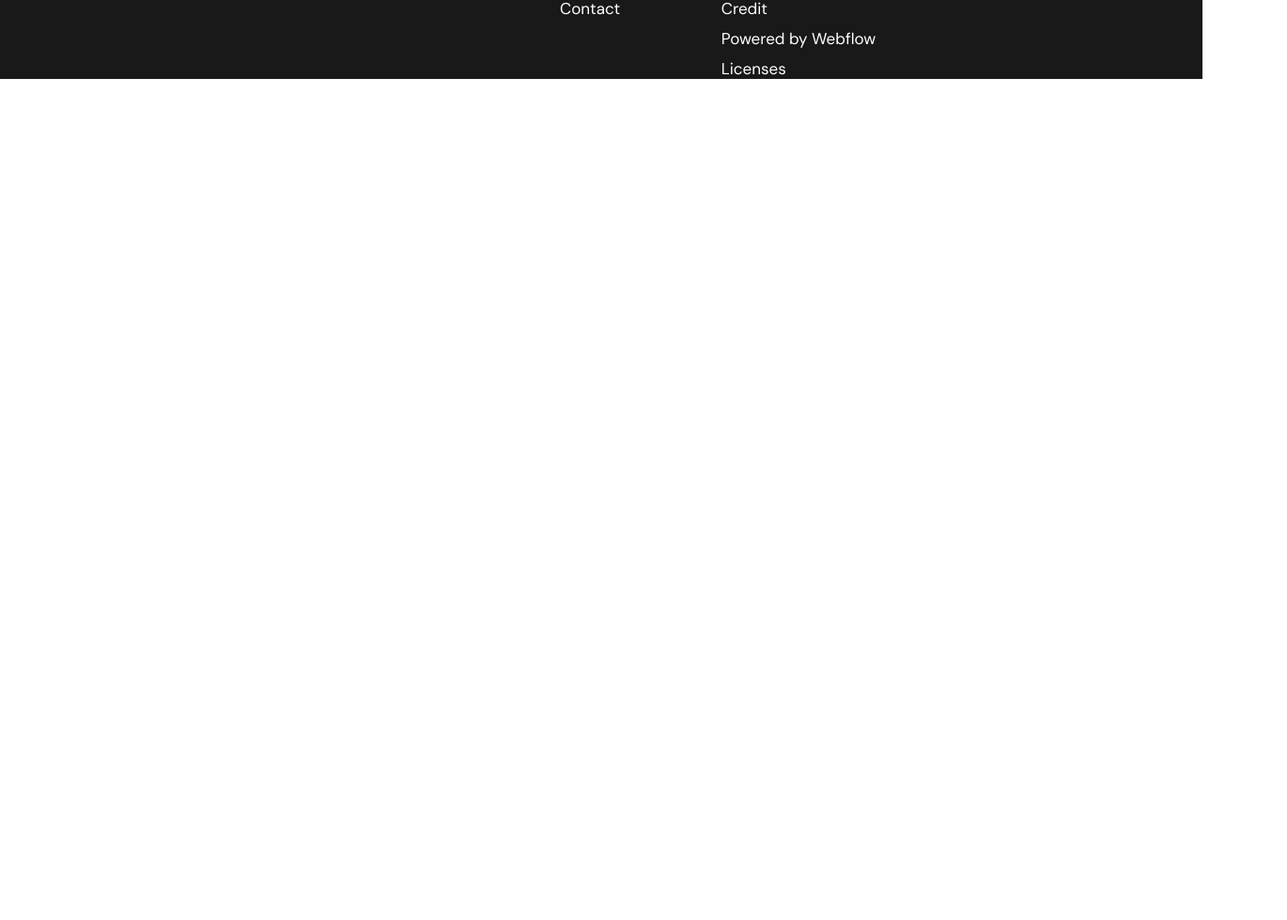
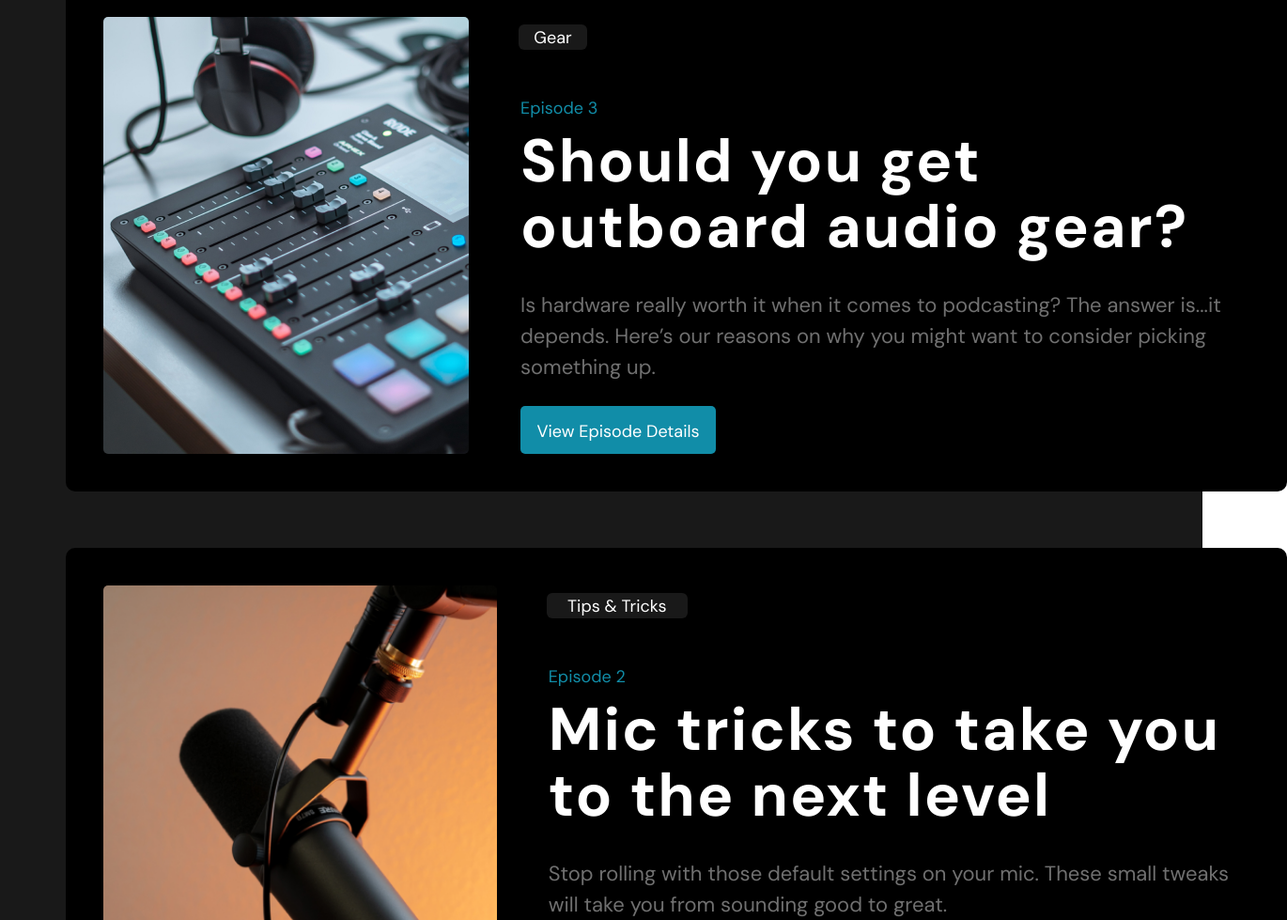
Before and after one commit to zakirovn/Castaway, a plain HTML site: page index.html in a window 1280 px wide. Shown: the part 1395-2374 px from the top of the page at 94% size, 1370 px wide, since content can reach past the window. Before the commit the page ends 1479 px from the top, so only its background shows below. Drawn offline with Linux system fonts and the light colour scheme.

Commit message:
complate Castway site

```diff
--- a/css/style.css
+++ b/css/style.css
@@ -19,6 +19,7 @@
   --beli-color: #ffffff;
   --dark-color: #191919;
   --air-color: #118da8;
+  --darktoo-color: #000;
 }
 
 *,
@@ -188,6 +189,96 @@ body {
   color: var(--beli-color);
 }
 
+/* INFO */
+
+.info {
+}
+.info-container {
+}
+.container {
+}
+.info-list {
+  padding-top: 66px;
+  padding-left: 20px;
+}
+.info-item {
+  margin-top: 60px;
+  border-radius: 10px;
+  background-color: var(--darktoo-color);
+  width: 1300px;
+  height: 545px;
+  display: flex;
+}
+.info-img {
+  margin-left: 40px;
+  margin-top: 40px;
+  border-radius: 5px;
+  height: 465px;
+}
+.info-block {
+}
+.info-first-link {
+  background-color: var(--dark-color);
+  margin-left: 53px;
+  margin-top: 48px;
+  padding-top: 2px;
+  text-align: center;
+  color: var(--beli-color);
+  width: 73px;
+  height: 27px;
+  border-radius: 6px;
+}
+.info-span {
+  position: relative;
+  top: 50px;
+  color: var(--air-color);
+  margin-left: 55px;
+}
+.info-title {
+  position: relative;
+  top: 60px;
+  font-size: 64px;
+  widows: 757px;
+  height: 141px;
+  font-weight: 400px;
+  line-height: 70.4px;
+  letter-spacing: 2px;
+  margin-left: 55px;
+}
+.info-description {
+  position: relative;
+  top: 90px;
+  width: 757px;
+  margin-left: 55px;
+  color: #ffffff70;
+  font-weight: 400px;
+  font-size: 22px;
+  line-height: 33px;
+}
+.info-second-link {
+  position: relative;
+  top: 115px;
+  width: 208px;
+  height: 51px;
+  background-color: var(--air-color);
+  color: var(--beli-color);
+  text-align: center;
+  padding-top: 15px;
+  border-radius: 5px;
+  margin-left: 55px;
+  font-size: 18px;
+}
+.info-first-links {
+  background-color: var(--dark-color);
+  margin-left: 53px;
+  margin-top: 48px;
+  padding-top: 2px;
+  text-align: center;
+  color: var(--beli-color);
+  width: 150px;
+  height: 27px;
+  border-radius: 6px;
+}
 /* MAIN END  */
 
 /* FOOTER START  */
--- a/index.html
+++ b/index.html
@@ -101,9 +101,62 @@
       <section class="service">
         <div class="service-container container">
           <h1 class="service-title">Latest episodes</h1>
-         <div class="service-item">
+          <div class="service-item">
             <a class="service-link" href="">View all episodes</a>
-         </div>
+          </div>
+        </div>
+      </section>
+
+      <!-- INFO -->
+
+      <section class="info">
+        <div class="info-container container">
+          <ul class="info-list">
+            <li class="info-item">
+              <img class="info-img" src="./img/IMAGE.png" alt="" />
+              <div class="info-block">
+                <a class="info-first-link" href="#">Gear</a><br />
+                <span class="info-span">Episode 3</span>
+                <h1 class="info-title">Should you get outboard audio gear?</h1>
+                <p class="info-description">
+                  Is hardware really worth it when it comes to podcasting? The
+                  answer is...it depends. Here’s our reasons on why you might
+                  want to consider picking something up.
+                </p>
+                <a class="info-second-link" href="#">View Episode Details</a>
+              </div>
+            </li>
+
+            <li class="info-item">
+              <img class="info-img" src="./img/IMAGE-2.png" alt="" />
+              <div class="info-block">
+                <a class="info-first-links" href="#">Tips & Tricks</a><br />
+                <span class="info-span">Episode 2</span>
+                <h1 class="info-title">
+                  Mic tricks to take you to the next level
+                </h1>
+                <p class="info-description">
+                  Stop rolling with those default settings on your mic. These
+                  small tweaks will take you from sounding good to great.
+                </p>
+                <a class="info-second-link" href="#">View Episode Details</a>
+              </div>
+            </li>
+
+            <li class="info-item">
+              <img class="info-img" src="./img/IMAGE-1.png" alt="" />
+              <div class="info-block">
+                <a class="info-first-link" href="#">Gear</a><br />
+                <span class="info-span">Episode 1</span>
+                <h1 class="info-title">The best microphone under $200</h1>
+                <p class="info-description">
+                  With so many microphones on the market, how are you supposed
+                  to know what’s the best? Take a look at our top picks.
+                </p>
+                <a class="info-second-link" href="#">View Episode Details</a>
+              </div>
+            </li>
+          </ul>
         </div>
       </section>
     </main>
```
Also changed, not shown: img/IMAGE-1.png (added), img/IMAGE-2.png (added), img/IMAGE.png (added).
